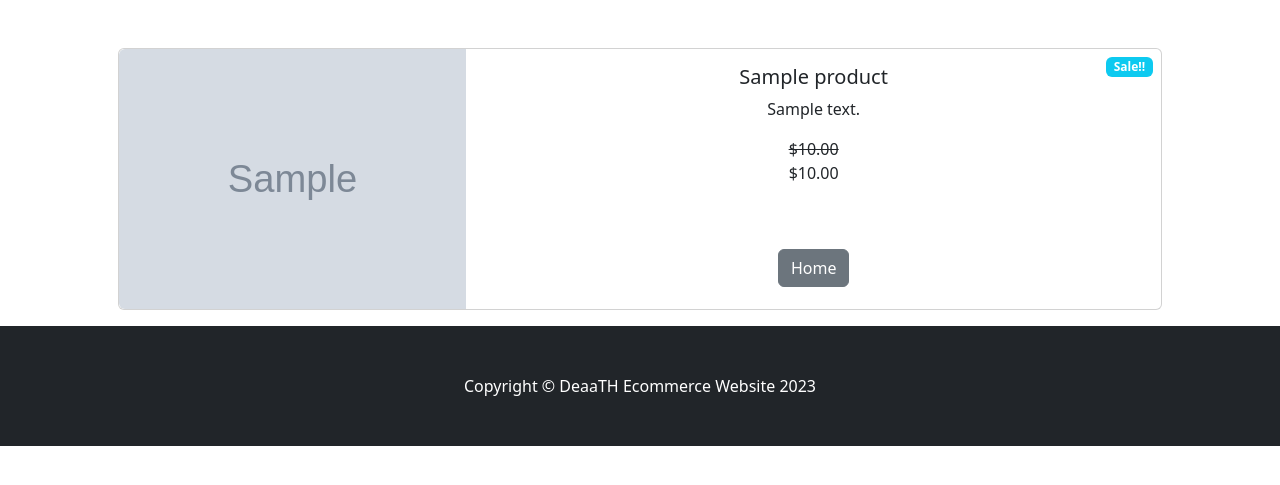
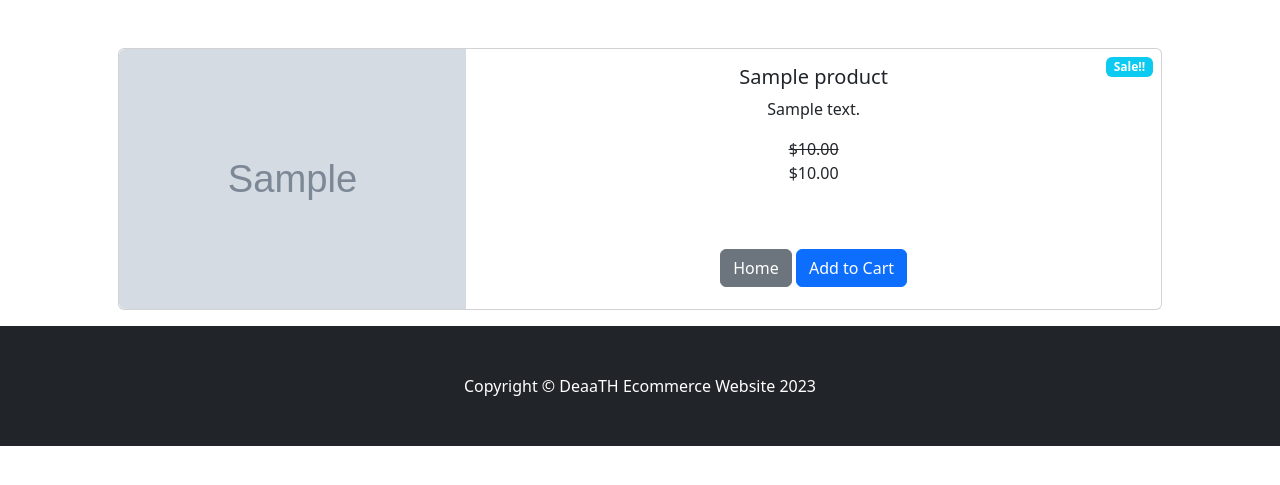
Before and after one commit to DeaaTH65/E_Com, a Django app: page /product/1 in a window 1280 px wide. Shown: the part 56-541 px from the top of the page. Run offline with Django 4.2, Linux system fonts and the light colour scheme; tables that the repository leaves empty hold one stand-in row (values such as "Sample post"); grey boxes marked "Sample" are stand-in pictures.

Commit message:
add_cart

```diff
--- a/ecom/cart/urls.py
+++ b/ecom/cart/urls.py
@@ -4,4 +4,5 @@ from . import views
 
 urlpatterns = [
     path('', views.cart_summary, name='cart_summary'),
+    path('cart_add/', views.cart_add, name='cart_add'),
 ]
--- a/ecom/store/templates/base.html
+++ b/ecom/store/templates/base.html
@@ -13,6 +13,7 @@
         <link href="https://cdn.jsdelivr.net/npm/bootstrap-icons@1.5.0/font/bootstrap-icons.css" rel="stylesheet" />
         <!-- Core theme CSS (includes Bootstrap)-->
         <link href="{% static 'css/styles.css' %}" rel="stylesheet" />
+        <script src="https://code.jquery.com/jquery-3.7.1.min.js" integrity="sha256-/JqT3SQfawRcv/BIHPThkBvs0OEvtFFmqPF/lYI/Cxo=" crossorigin="anonymous"></script>
     </head>
     <body>
         {% include "navbar.html" %}
--- a/ecom/store/templates/product.html
+++ b/ecom/store/templates/product.html
@@ -21,14 +21,40 @@
             <p>${{product.sale_price}}</p>
           {% else %}
             ${{product.price}}
+            <br /> ID: {{product.id}}
           {% endif %}
 
           <br /> <br />
           <a href="{% url "home" %}" class="btn btn-secondary">Home</a>
+          <button value="product.id" id="add-cart" class="btn btn-primary">Add to Cart</button>
           </center>
         </div>
       </div>
     </div>
   </div>
 </div>
+
+<script>
+  $(document).on('click', '#add-cart', function(e){
+    e.preventDefault();
+    $.ajax({
+      type: 'POST',
+      url: '{% url "cart_add" %}',
+      data: {
+        product_id: $('#add-cart').val(),
+        csrfmiddlewaretoken: '{% csrf_token %}',
+        action: 'post'
+      },
+
+      success: function(json){
+        console.log(json)
+      },
+
+      error: function(xhr, errmsg, err){
+
+      }
+
+    });
+  })
+</script>
 {% endblock content %}
```
Also changed, not shown: ecom/cart/views.py (+16 -2 lines). Lines whose indentation alone changed are shown as unchanged.
